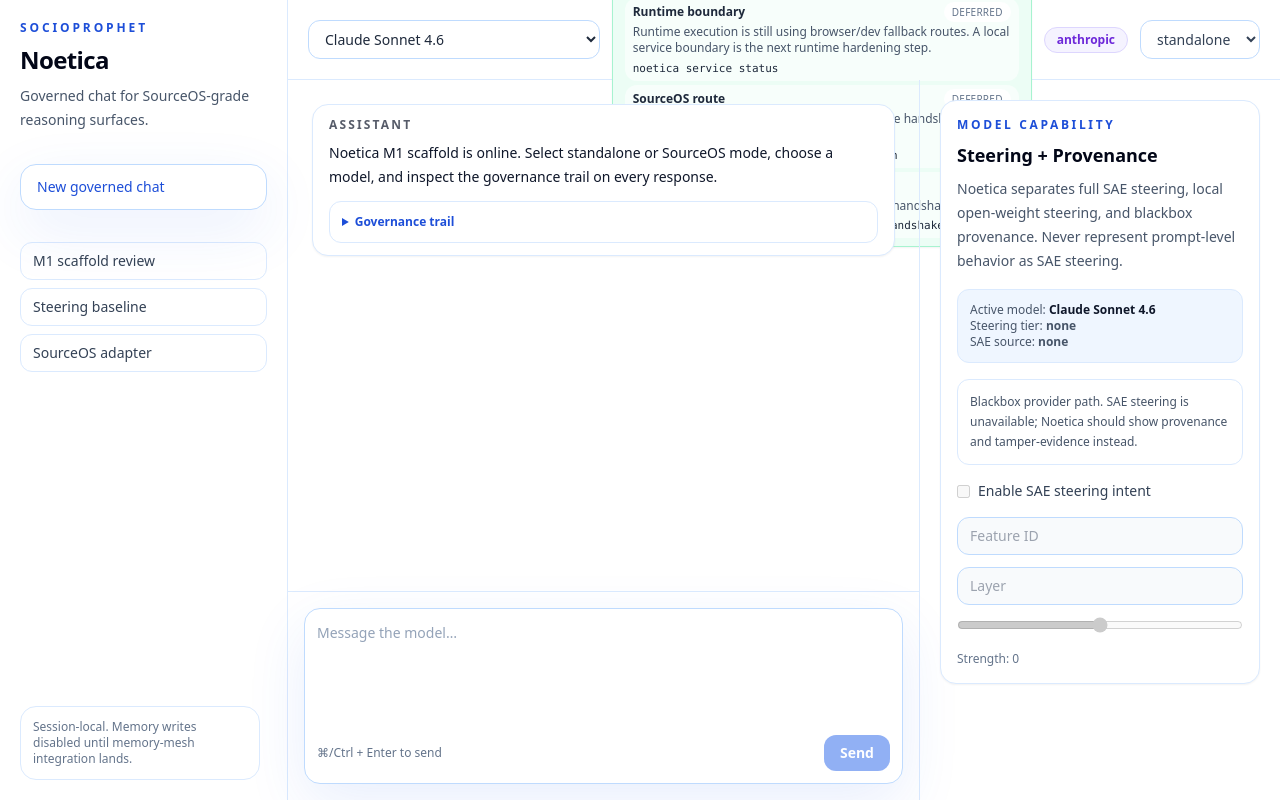
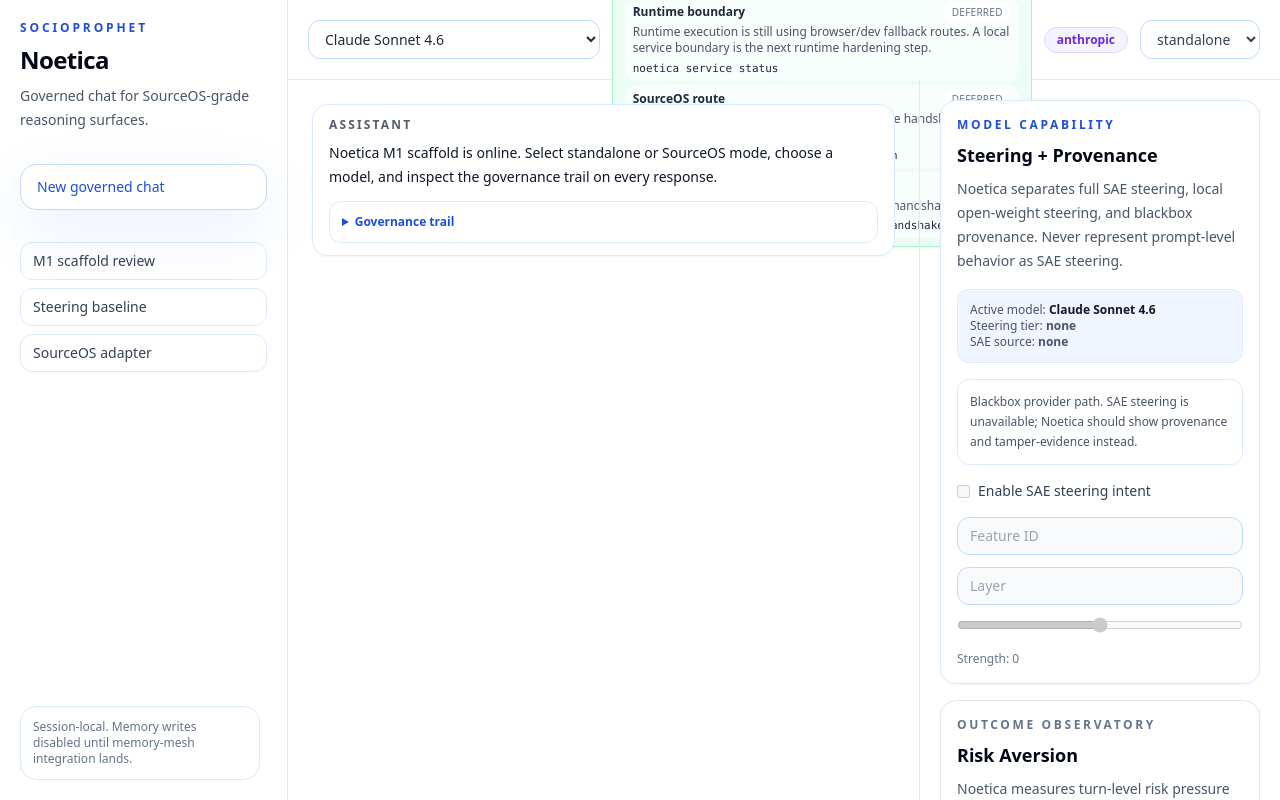
Before and after one commit to SocioProphet/Noetica, a Next.js app: page / in a window 1280 px wide. Shown: the top 800 px of the page. Built offline with nearby package versions, Linux system fonts and the light colour scheme.

Commit message:
Render risk aversion observatory in side panel

```diff
--- a/components/steering/SteeringPanel.tsx
+++ b/components/steering/SteeringPanel.tsx
@@ -1,5 +1,6 @@
 'use client'
 
+import { RiskAversionPanel } from '@/components/risk/RiskAversionPanel'
 import type { ModelConfig } from '@/lib/types/model'
 import type { SteeringConfig } from '@/lib/types/steering'
 
@@ -76,6 +77,7 @@
           <div className="text-xs text-slate-500">Strength: {steering?.strength ?? 0}</div>
         </div>
       </div>
+      <RiskAversionPanel />
     </aside>
   )
 }
```
